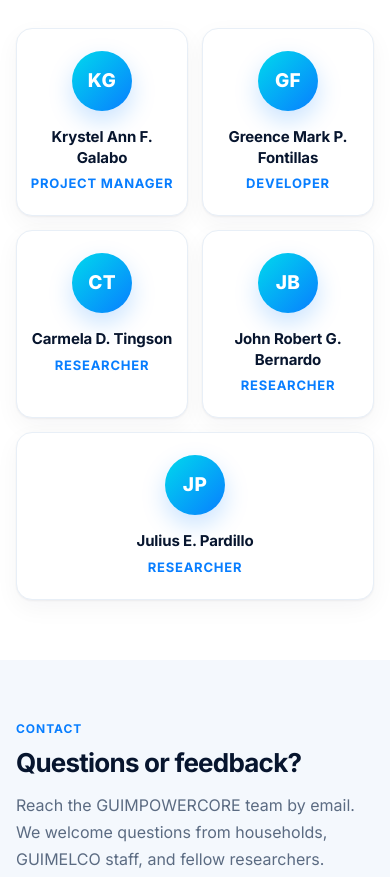
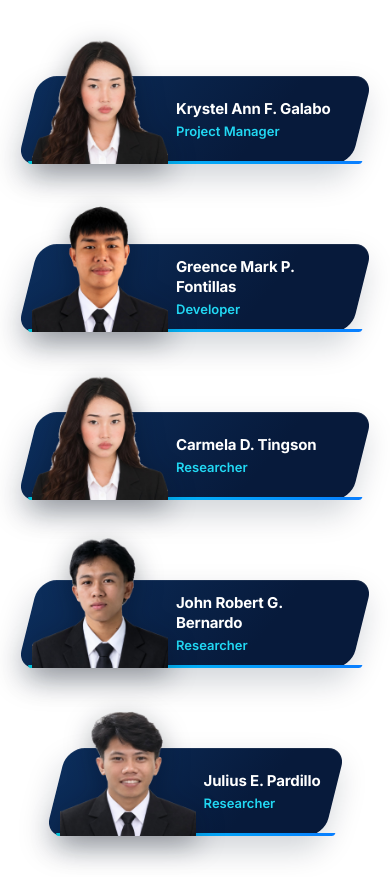
Before and after one commit to Gmaboy/Capstone, a plain HTML site: page electroforecast-website/index.html in a window 390 px wide. Shown: the part 3540-4417 px from the top of the page. Drawn offline with nearby package versions, Linux system fonts and the light colour scheme.

Commit message:
feat(landing): show team photos on slanted banner cards
Photos have their white studio backgrounds removed so they stand above the banner.
Krystel uses Carmela's photo until her own is available.

Co-Authored-By: Claude Opus 5.5 <noreply@anthropic.com>

```diff
--- a/electroforecast-website/assets/css/style.css
+++ b/electroforecast-website/assets/css/style.css
@@ -1107,11 +1107,18 @@ body.landing{background:var(--surface); font-size:15px;}
 .lp-note{display:flex; align-items:flex-start; gap:10px; margin-top:24px; padding:14px 16px; border-radius:12px; background:var(--primary-50); color:#31567F; font-size:14px; line-height:1.55;}
 .lp-note svg{width:18px; height:18px; flex-shrink:0; margin-top:1px;}
 
-.lp-team{display:grid; grid-template-columns:repeat(5,minmax(0,1fr)); gap:18px;}
-.lp-member{background:var(--surface); border:1px solid #E8EFF7; border-radius:var(--radius-lg); box-shadow:var(--shadow); padding:28px 18px; text-align:center;}
-.lp-avatar{display:inline-flex; align-items:center; justify-content:center; width:72px; height:72px; border-radius:50%; background:linear-gradient(135deg,#00D9ED,#087EFF); color:#fff; font-weight:800; font-size:22px; letter-spacing:.02em; box-shadow:0 10px 24px rgba(8,126,255,.22); margin-bottom:16px;}
-.lp-member h3{font-size:15px; line-height:1.35;}
-.lp-member p{color:var(--primary); font-size:13px; font-weight:700; margin:6px 0 0; text-transform:uppercase; letter-spacing:.06em;}
+/* Team: slanted navy banner with the cut-out photo standing above its top edge. */
+.lp-team{display:grid; grid-template-columns:repeat(2,minmax(0,1fr)); gap:40px 44px; padding:0 20px;}
+.lp-member{position:relative; isolation:isolate; display:flex; align-items:flex-end; gap:6px; min-width:0;}
+.lp-member::before{content:""; position:absolute; inset:64px 0 0 0; z-index:-1; border-radius:18px;
+  background:linear-gradient(120deg,#0C2E5C 0%,#071A3B 70%); transform:skewX(-14deg);
+  box-shadow:0 14px 30px rgba(7,21,46,.18), inset 0 1px 0 rgba(255,255,255,.08);}
+.lp-member::after{content:""; position:absolute; left:0; right:0; bottom:0; height:3px; z-index:-1; border-radius:0 0 18px 18px; background:linear-gradient(90deg,#00D9ED,#087EFF); transform:skewX(-14deg);}
+.lp-member-photo{width:200px; height:200px; flex-shrink:0; object-fit:contain; object-position:bottom; margin-left:8px; filter:drop-shadow(0 8px 14px rgba(2,8,23,.35));}
+.lp-member-info{align-self:stretch; display:flex; flex-direction:column; justify-content:center; padding:64px 24px 0 6px; min-width:0;}
+.lp-member h3{color:#fff; font-size:18px; line-height:1.3; letter-spacing:-.01em;}
+.lp-member p{color:#22D9F4; font-size:15px; font-weight:600; margin:4px 0 0;}
+.lp-team .lp-member:last-child:nth-child(odd){grid-column:1 / -1; justify-self:center; width:calc(50% - 22px);}
 
 .lp-contact{display:grid; grid-template-columns:minmax(0,1fr) minmax(0,420px); gap:40px; align-items:center;}
 .lp-contact-card{display:flex; flex-direction:column; gap:16px; padding:22px; background:var(--surface); border:1px solid #E8EFF7; border-radius:var(--radius-lg); box-shadow:var(--shadow);}
@@ -1133,7 +1140,6 @@ body.landing{background:var(--surface); font-size:15px;}
 
 @media (max-width: 1080px){
   .lp-features{grid-template-columns:repeat(2,minmax(0,1fr));}
-  .lp-team{grid-template-columns:repeat(3,minmax(0,1fr));}
 }
 @media (max-width: 860px){
   .lp-menu-btn{display:flex;}
@@ -1142,6 +1148,8 @@ body.landing{background:var(--surface); font-size:15px;}
   .lp-links a:not(.btn){padding:12px; font-size:15px;}
   .lp-signin{margin:8px 0 0; min-height:44px;}
   .lp-contact{grid-template-columns:1fr; gap:24px;}
+  .lp-team{grid-template-columns:minmax(0,560px); justify-content:center;}
+  .lp-team .lp-member:last-child:nth-child(odd){grid-column:auto; width:auto;}
   .lp-hero-art{right:-35%; width:110vw; opacity:.35;}
 }
 @media (max-width: 640px){
@@ -1157,11 +1165,13 @@ body.landing{background:var(--surface); font-size:15px;}
   .lp-steps li:not(:last-child)::before{left:25px; top:64px; bottom:-12px;}
   .lp-step-num{width:52px; height:52px; border-radius:15px; font-size:23px;}
   .lp-steps h3{font-size:16px; margin-top:2px;}
-  .lp-team{grid-template-columns:repeat(2,minmax(0,1fr)); gap:14px;}
-  .lp-team .lp-member:last-child{grid-column:1 / -1;}
-  .lp-member{padding:22px 12px;}
-  .lp-avatar{width:60px; height:60px; font-size:19px;}
   .lp-footer-inner{flex-direction:column; align-items:flex-start;}
+  .lp-team{gap:32px; padding:0 12px;}
+  .lp-member::before{inset:48px 0 0 0;}
+  .lp-member-photo{width:136px; height:136px; margin-left:4px;}
+  .lp-member-info{padding:48px 14px 0 2px;}
+  .lp-member h3{font-size:15px;}
+  .lp-member p{font-size:13px;}
   .lp-contact-card{padding:18px; gap:14px;}
   .lp-contact-card b{font-size:15px; overflow-wrap:normal;}
 }
--- a/electroforecast-website/index.html
+++ b/electroforecast-website/index.html
@@ -125,11 +125,26 @@
         <p>The capstone team behind GUIMPOWERCORE.</p>
       </div>
       <div class="lp-team">
-        <article class="lp-member"><span class="lp-avatar">KG</span><h3>Krystel Ann F. Galabo</h3><p>Project Manager</p></article>
-        <article class="lp-member"><span class="lp-avatar">GF</span><h3>Greence Mark P. Fontillas</h3><p>Developer</p></article>
-        <article class="lp-member"><span class="lp-avatar">CT</span><h3>Carmela D. Tingson</h3><p>Researcher</p></article>
-        <article class="lp-member"><span class="lp-avatar">JB</span><h3>John Robert G. Bernardo</h3><p>Researcher</p></article>
-        <article class="lp-member"><span class="lp-avatar">JP</span><h3>Julius E. Pardillo</h3><p>Researcher</p></article>
+        <article class="lp-member">
+          <img class="lp-member-photo" src="assets/images/team/carmela.png" alt="Photo of Krystel Ann F. Galabo" width="640" height="640" loading="lazy">
+          <div class="lp-member-info"><h3>Krystel Ann F. Galabo</h3><p>Project Manager</p></div>
+        </article>
+        <article class="lp-member">
+          <img class="lp-member-photo" src="assets/images/team/greence.png" alt="Photo of Greence Mark P. Fontillas" width="640" height="640" loading="lazy">
+          <div class="lp-member-info"><h3>Greence Mark P. Fontillas</h3><p>Developer</p></div>
+        </article>
+        <article class="lp-member">
+          <img class="lp-member-photo" src="assets/images/team/carmela.png" alt="Photo of Carmela D. Tingson" width="640" height="640" loading="lazy">
+          <div class="lp-member-info"><h3>Carmela D. Tingson</h3><p>Researcher</p></div>
+        </article>
+        <article class="lp-member">
+          <img class="lp-member-photo" src="assets/images/team/john-robert.png" alt="Photo of John Robert G. Bernardo" width="640" height="640" loading="lazy">
+          <div class="lp-member-info"><h3>John Robert G. Bernardo</h3><p>Researcher</p></div>
+        </article>
+        <article class="lp-member">
+          <img class="lp-member-photo" src="assets/images/team/julius.png" alt="Photo of Julius E. Pardillo" width="640" height="640" loading="lazy">
+          <div class="lp-member-info"><h3>Julius E. Pardillo</h3><p>Researcher</p></div>
+        </article>
       </div>
     </div>
   </section>
```
Also changed, not shown: electroforecast-website/assets/images/team/carmela.png (added), electroforecast-website/assets/images/team/greence.png (added), electroforecast-website/assets/images/team/john-robert.png (added), electroforecast-website/assets/images/team/julius.png (added).
